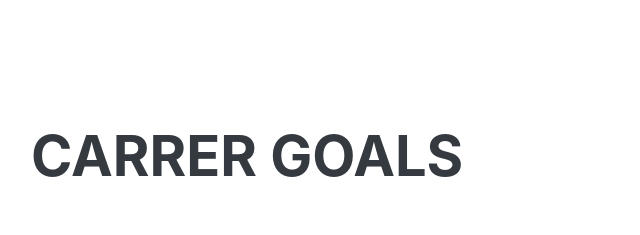
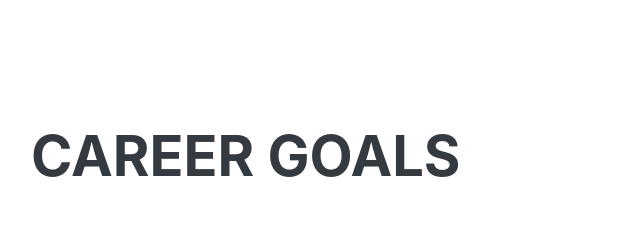
Before and after one commit to nguyenductamlhp/nguyenductamlhp.github.io, a plain HTML site: page index.html in a window 1280 px wide. Shown: the part 820-1055 px from the top of the page, 289-929 px from the left. Drawn offline with nearby package versions, Linux system fonts and the light colour scheme; a web font is replaced by a local one.

Commit message:
[FIX] Miss spelling

```diff
--- a/index.html
+++ b/index.html
@@ -59,7 +59,7 @@
             <!-- Career Goals-->
             <section class="resume-section" id="career-goals">
                 <div class="resume-section-content">
-                    <h2 class="mb-5">Carrer Goals</h2>
+                    <h2 class="mb-5">Career Goals</h2>
                     <div class="d-flex flex-column flex-md-row justify-content-between mb-5">
                         <div class="flex-grow-1">
                             <h3 class="mb-0">Short term</h3>
```
